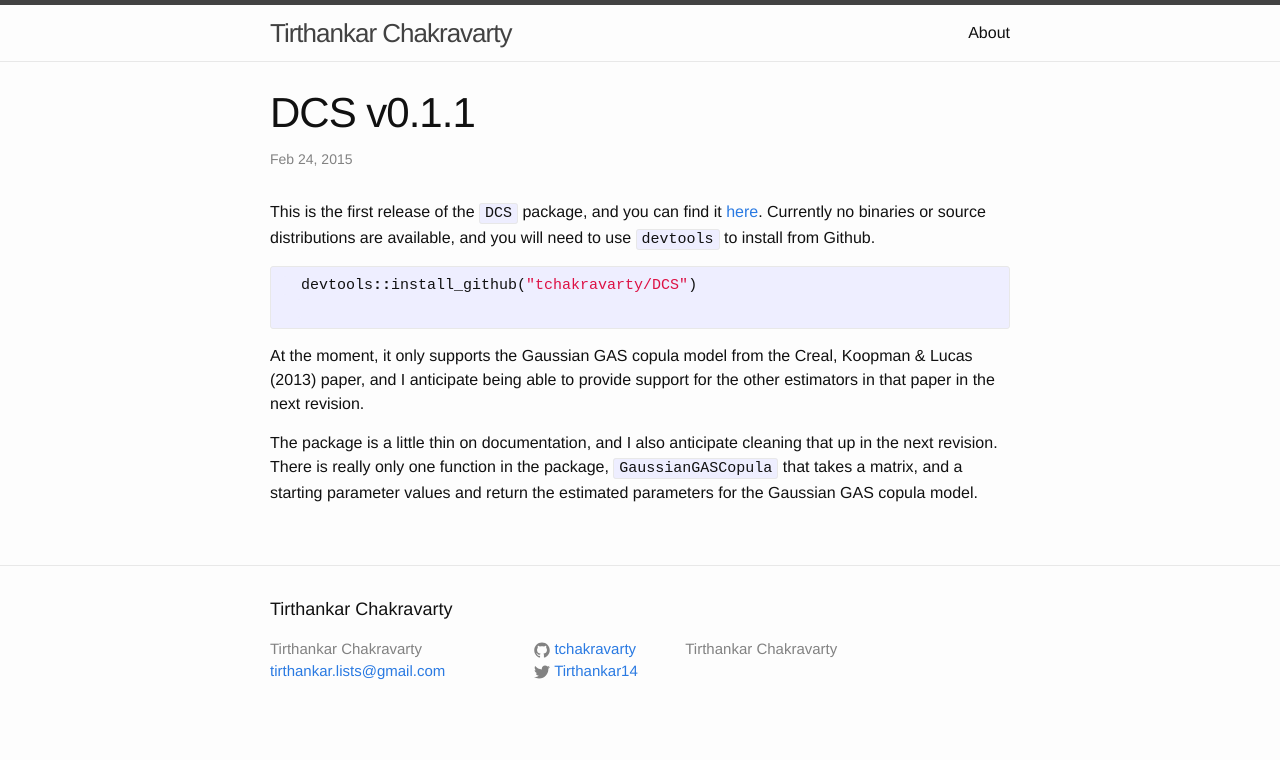
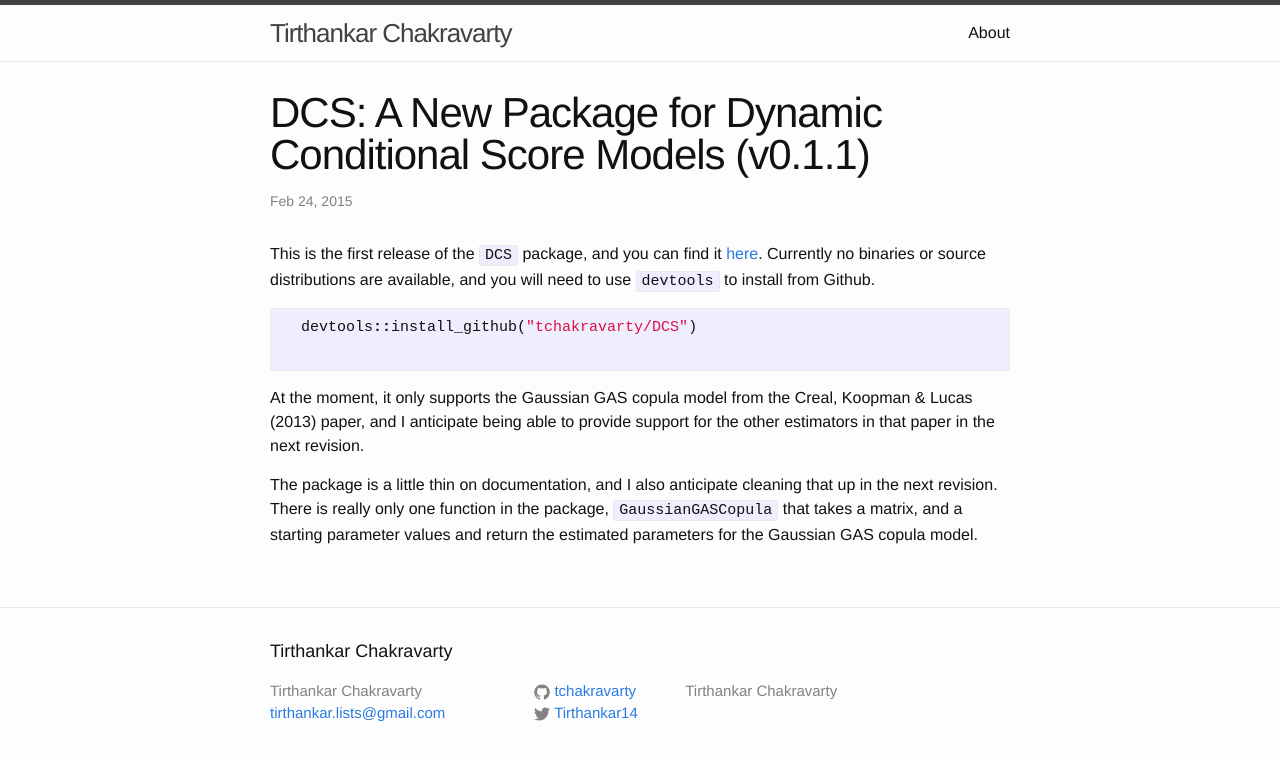
Before and after one commit to tchakravarty/tchakravarty.github.io, a Jekyll site: the page built from _posts/2015-02-24-DCS-Package-v0.1.1.md, in a window 1280 px wide. Shown: the top 760 px of the page. Built offline with Jekyll 4.4.1, drawn with Linux system fonts in a browser that asks for light colours.

Commit message:
Renamed the older post.

````diff
--- a/_posts/2015-02-24-DCS_v0.1.1.md
+++ b/_posts/2015-02-24-DCS-Package-v0.1.1.md
@@ -1,8 +1,8 @@
 ---
 layout: post
-title:  "DCS v0.1.1"
+title:  "DCS: A New Package for Dynamic Conditional Score Models (v0.1.1)"
 date:   2015-02-24 00:29:38
-categories: dcs
+categories: [dcs, econometrics]
 ---
 This is the first release of the `DCS` package, and you can find it [here](https://github.com/tchakravarty/DCS).
  Currently no binaries or source distributions are available, and you will need to use `devtools` to install from Github.
--- a/_source/2015-05-02-Experiments_With_RC_in_R.Rmd
+++ b/_source/2015-05-02-Experiments_With_RC_in_R.Rmd
@@ -3,6 +3,7 @@ title: "Experiments with Reference Classes in R"
 author: "Tirthankar Chakravarty"
 date: "1 May 2015"
 layout: post
+categories: [R]
 ---
 ```{r, echo = FALSE, include = FALSE}
 library(methods)
````
